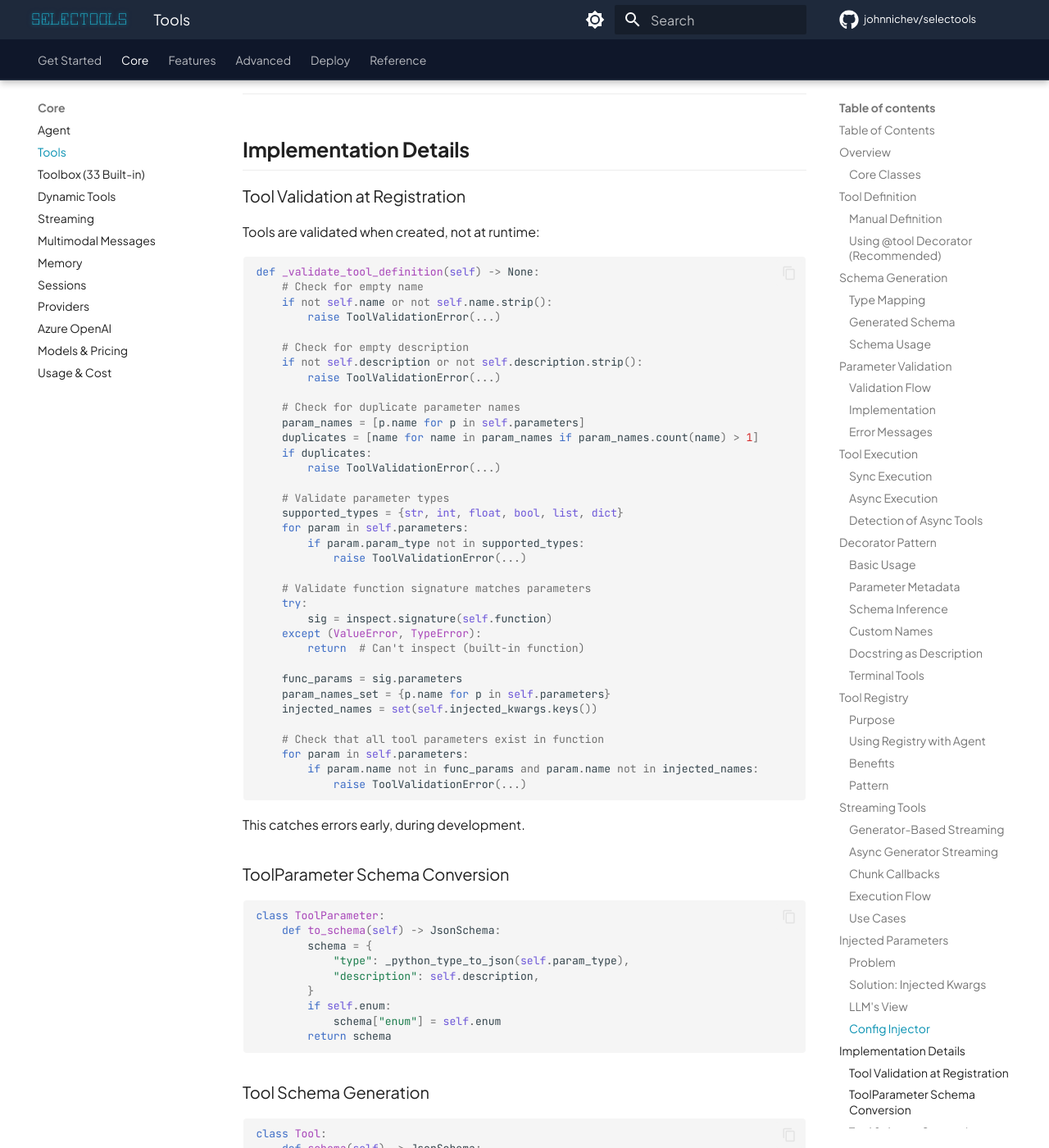
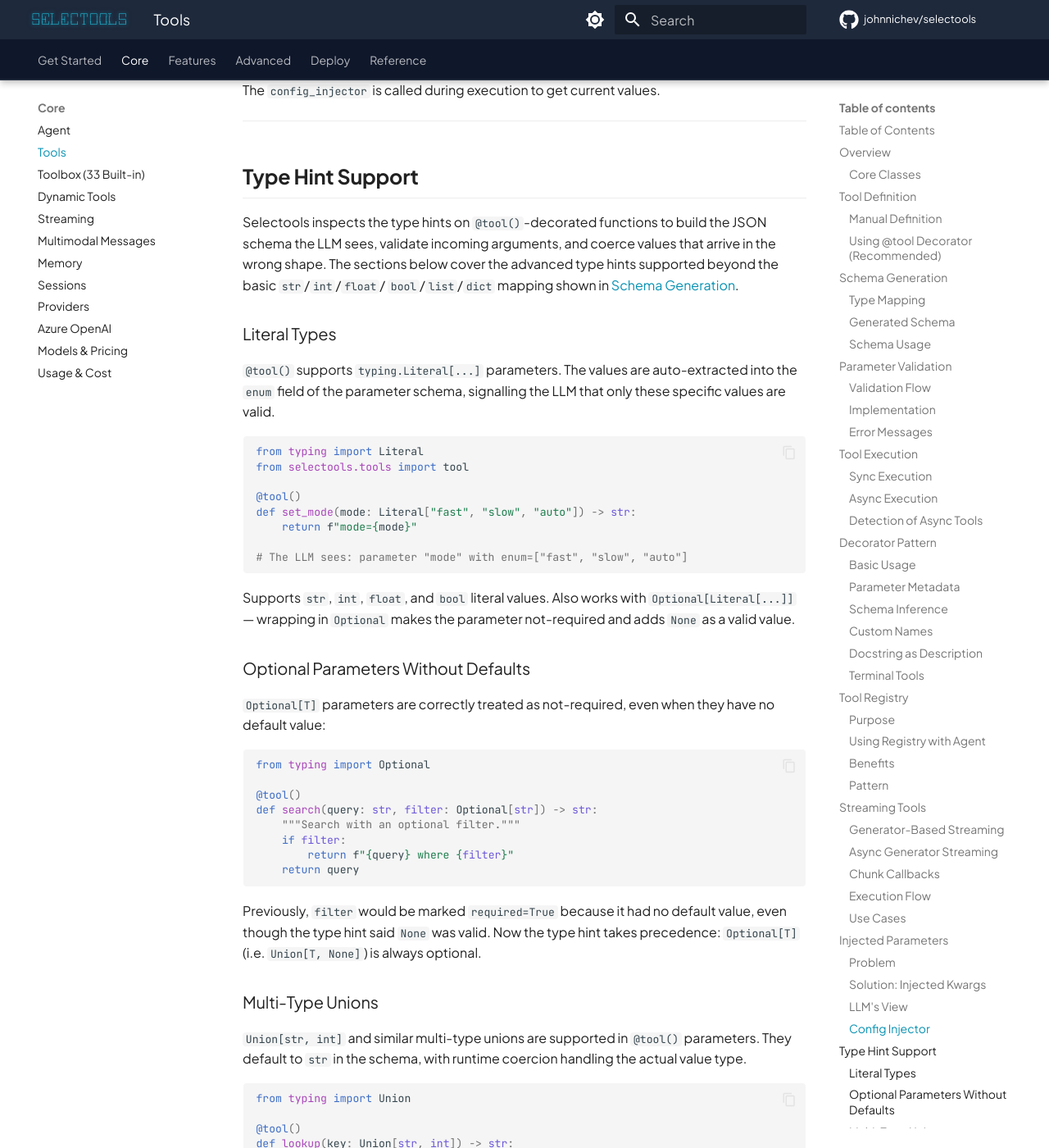
Before and after one commit to johnnichev/selectools, an MkDocs documentation site: the page built from docs/modules/TOOLS.md, in a window 1280 px wide and 1400 px high, scrolled down 16530 px. Shown: the whole window at 82% size. Built offline with MkDocs 1.6.1 and Material for MkDocs 9.7.7, drawn with Linux system fonts in a browser that asks for light colours; comment, search, counter and statistics services are not loaded; some of the changed text lies outside the part shown.

Commit message:
docs: update for v0.22.0 bug fixes + sync stale test counts
Documentation updates for the 22 competitor-informed bug fixes:

- TOOLS.md: documented new typing.Literal support (BUG-02),
  Optional[T] without default handling (BUG-22), Union[str, int]
  fallback (BUG-11), and tool argument str->int/float/bool coercion
  (BUG-10)
- SESSIONS.md: documented namespace parameter for session isolation
  (BUG-14)
- VECTOR_STORES.md: documented dedup parameter on all 7 stores (BUG-21)
- QUICKSTART.md: documented Jupyter/FastAPI compatibility for sync
  wrappers (BUG-03)

Audit drift fixes:
- README.md: 5203 -> 5271 tests (1 instance), 4612 -> 5271 (1 instance)
- CONTRIBUTING.md + docs/CONTRIBUTING.md: 5203 -> 5271 tests (8 instances total)
- All hardcoded test counts now match live count from
  pytest --collect-only

````diff
--- a/docs/modules/TOOLS.md
+++ b/docs/modules/TOOLS.md
@@ -56,7 +56,8 @@ print(result.content)
 7. [Tool Registry](#tool-registry)
 8. [Streaming Tools](#streaming-tools)
 9. [Injected Parameters](#injected-parameters)
-10. [Implementation Details](#implementation-details)
+10. [Type Hint Support](#type-hint-support)
+11. [Implementation Details](#implementation-details)
 
 ---
 
@@ -748,6 +749,89 @@ The `config_injector` is called during execution to get current values.
 
 ---
 
+## Type Hint Support
+
+Selectools inspects the type hints on `@tool()`-decorated functions to
+build the JSON schema the LLM sees, validate incoming arguments, and
+coerce values that arrive in the wrong shape. The sections below cover
+the advanced type hints supported beyond the basic `str`/`int`/`float`/
+`bool`/`list`/`dict` mapping shown in [Schema Generation](#schema-generation).
+
+### Literal Types
+
+`@tool()` supports `typing.Literal[...]` parameters. The values are
+auto-extracted into the `enum` field of the parameter schema, signalling
+the LLM that only these specific values are valid.
+
+```python
+from typing import Literal
+from selectools.tools import tool
+
+@tool()
+def set_mode(mode: Literal["fast", "slow", "auto"]) -> str:
+    return f"mode={mode}"
+
+# The LLM sees: parameter "mode" with enum=["fast", "slow", "auto"]
+```
+
+Supports `str`, `int`, `float`, and `bool` literal values. Also works
+with `Optional[Literal[...]]` — wrapping in `Optional` makes the
+parameter not-required and adds `None` as a valid value.
+
+### Optional Parameters Without Defaults
+
+`Optional[T]` parameters are correctly treated as not-required, even
+when they have no default value:
+
+```python
+from typing import Optional
+
+@tool()
+def search(query: str, filter: Optional[str]) -> str:
+    """Search with an optional filter."""
+    if filter:
+        return f"{query} where {filter}"
+    return query
+```
+
+Previously, `filter` would be marked `required=True` because it had no
+default value, even though the type hint said `None` was valid. Now the
+type hint takes precedence: `Optional[T]` (i.e. `Union[T, None]`) is
+always optional.
+
+### Multi-Type Unions
+
+`Union[str, int]` and similar multi-type unions are supported in
+`@tool()` parameters. They default to `str` in the schema, with runtime
+coercion handling the actual value type.
+
+```python
+from typing import Union
+
+@tool()
+def lookup(key: Union[str, int]) -> str:
+    return f"key={key}"
+```
+
+### Argument Type Coercion
+
+Tool arguments from LLMs are coerced to the declared parameter type
+when safe. Some smaller models (especially via Ollama) return numeric
+values as strings in JSON; selectools accepts `{"count": "42"}` for
+an `int` parameter and coerces it before validation.
+
+Supported coercions:
+
+- `str` → `int` (via `int(value)`)
+- `str` → `float` (via `float(value)`)
+- `str` → `bool` (`"true"` / `"1"` / `"yes"` / `"on"` → `True`;
+  `"false"` / `"0"` / `"no"` / `"off"` → `False`)
+
+Invalid coercions still raise `ToolValidationError` with a clear
+message.
+
+---
+
 ## Implementation Details
 
 ### Tool Validation at Registration
````
Also changed, not shown: CONTRIBUTING.md (+4 -4 lines), README.md (+3 -3 lines), docs/CONTRIBUTING.md (+4 -4 lines), docs/QUICKSTART.md (+30 -0 lines), docs/modules/SESSIONS.md (+27 -0 lines), docs/modules/VECTOR_STORES.md (+29 -0 lines).
